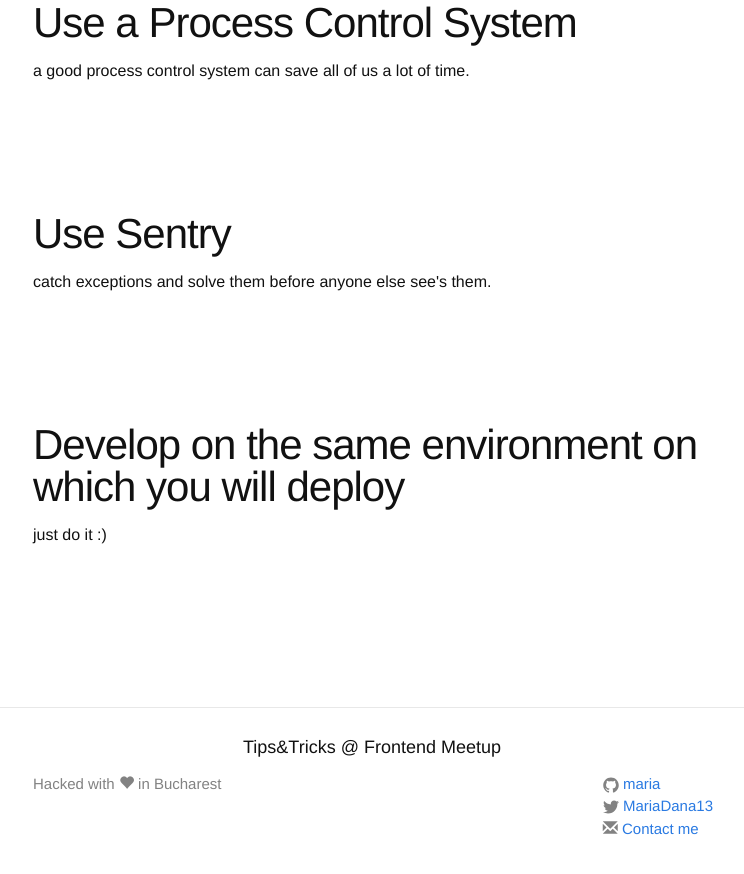
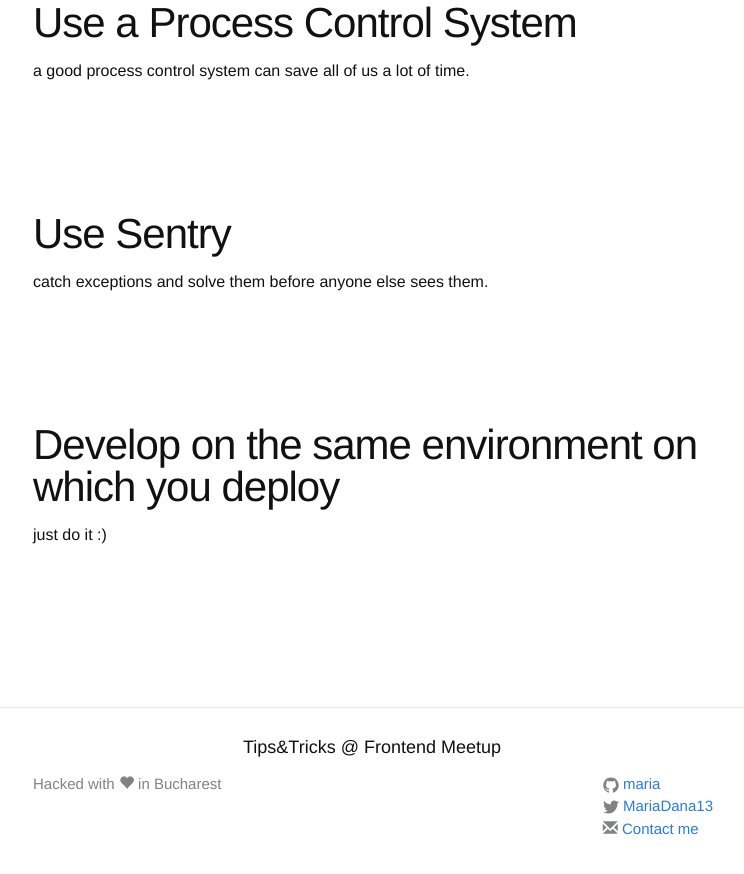
Before and after one commit to maria/tipsandtricks, a Jekyll site: the page built from index.html, in a window 1280 px wide and 900 px high, scrolled down 2727 px. Shown: the top 874 px of the window, without its empty margins (267-1011 px from the left). Built offline with Jekyll 4.4.1, drawn with Linux system fonts in a browser that asks for light colours; some of the changed text lies outside the part shown.

Commit message:
Fix syntax

```diff
--- a/_data/tips.yml
+++ b/_data/tips.yml
@@ -6,7 +6,7 @@
 #
 
 - title: Use git
-  content: use a subversion system to sleep at night, even when in development mode.
+  content: use a subversion system to sleep at night, even in development mode.
 
 - title: Split the app in npm modules
   content: split your app in independent npm modules. Deploy them as npm packages if possible.
@@ -21,7 +21,7 @@
   content: hide all of your build and deploy boilerplate inside npm scripts.
 
 - title: Use a config file
-  content: don't base all of your decisions on NODE_ENV, use a concise config file per environment.
+  content: don't build all of the logic on NODE_ENV, use a concise config file per environment.
 
 - title: Have a debug flag
   content: running your app with debug is a miracle especially in firefighting mode.
@@ -36,7 +36,7 @@
   content: a good process control system can save all of us a lot of time.
 
 - title: Use Sentry
-  content: catch exceptions and solve them before anyone else see's them.
+  content: catch exceptions and solve them before anyone else sees them.
 
-- title: Develop on the same environment on which you will deploy
+- title: Develop on the same environment on which you deploy
   content: just do it :)
```
